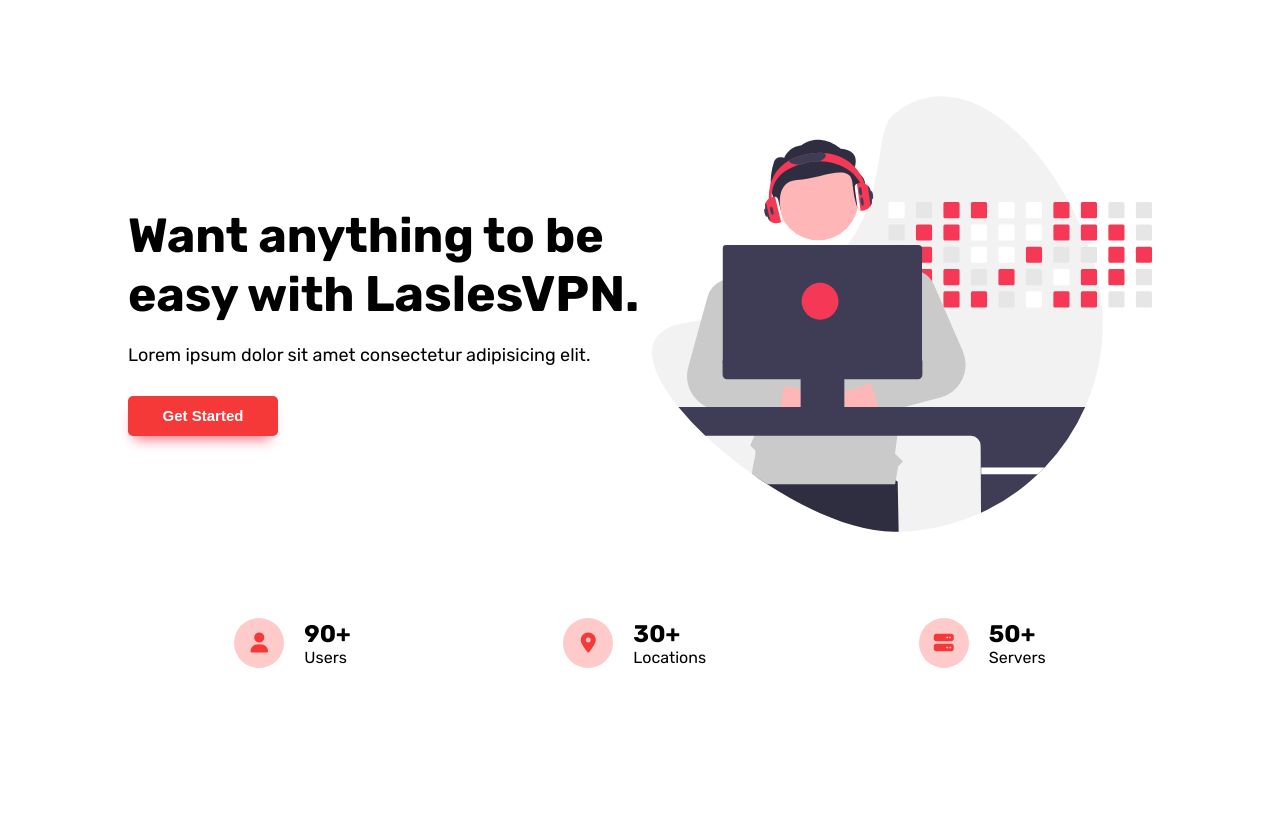
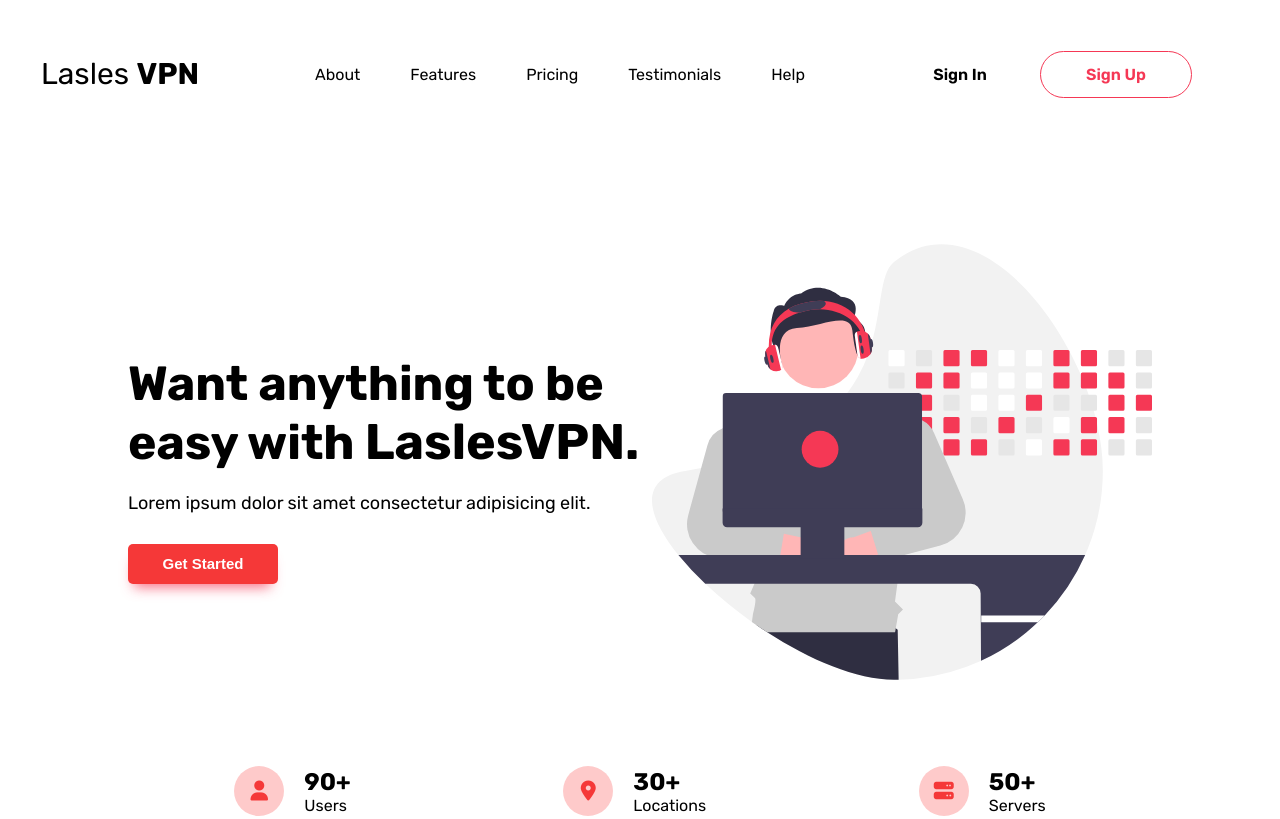
Before and after one commit to vivekbhatt07/LearnGit, a plain HTML site: page index.html in a window 1280 px wide. Shown: the top 819 px of the page. Drawn offline with Linux system fonts and the light colour scheme.

Commit message:
style: add navbar

```diff
--- a/index.html
+++ b/index.html
@@ -12,7 +12,23 @@
     />
   </head>
   <body>
-    <nav></nav>
+    <nav class="nav">
+      <div class="nav--name">
+        <a href="#">Lasles <strong>VPN</strong></a>
+      </div>
+      <div class="nav--sections">
+        <div><a href="#">About</a></div>
+        <div><a href="#">Features</a></div>
+        <div><a href="#">Pricing</a></div>
+        <div><a href="#">Testimonials</a></div>
+        <div><a href="#">Help</a></div>
+      </div>
+      <div class="nav--sign-in"><a href="#">Sign In</a></div>
+      <div class="nav--sign-up">
+        <a href="#">Sign Up</a>
+      </div>
+    </nav>
+
     <header>
       <section>
         <div class="header-container">
--- a/style.css
+++ b/style.css
@@ -28,8 +28,52 @@ html {
 
 body {
   font-family: "Rubik", sans-serif;
+  font-size: 62.5%;
+  font-weight: 400;
+}
+
+/* Nav Bar */
+
+.nav {
+  display: grid;
+  min-width: 100vw;
+  grid-template-columns: 1.5fr 4fr 1fr 1.5fr;
+  padding: 5.6rem 0;
+  align-items: center;
+}
+
+.nav--name {
+  text-align: center;
+  font-size: 3rem;
+}
+
+.nav a {
+  text-decoration: none;
+  color: #000;
+}
+
+.nav--sections {
+  display: flex;
+  justify-content: center;
+  gap: 5rem;
+}
+
+.nav--sign-in {
+  text-align: center;
+  font-weight: 600;
+}
+
+.nav--sign-up a {
+  font-weight: 600;
+  color: var(--secondary-red);
+  border: 1px solid var(--secondary-red);
+  width: max-content;
+  border-radius: 5rem;
+  padding: 1.3rem 4.5rem;
+}
+
+div {
   font-size: 1.6rem;
-  font-weight: 400;
 }
 
 section {
```
